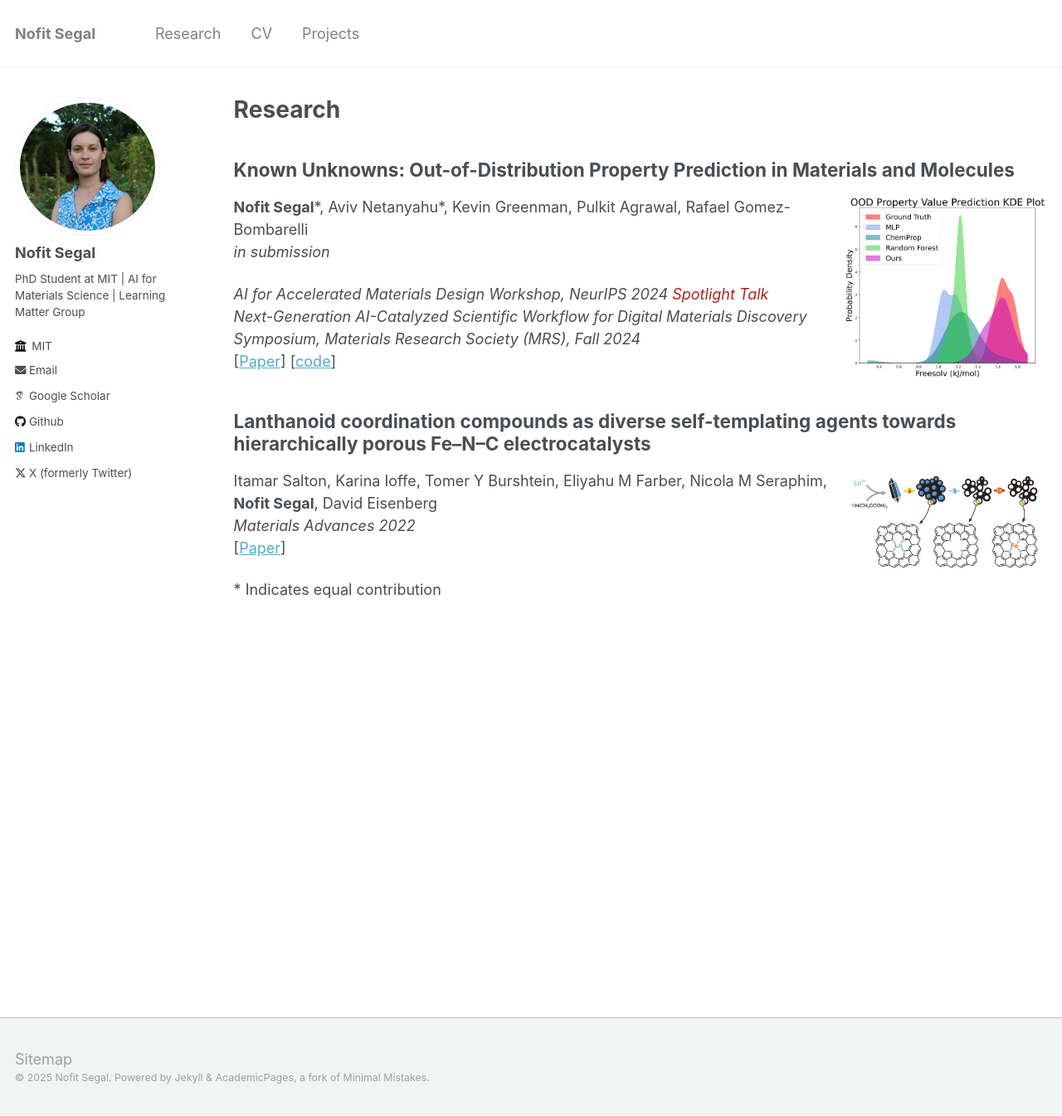
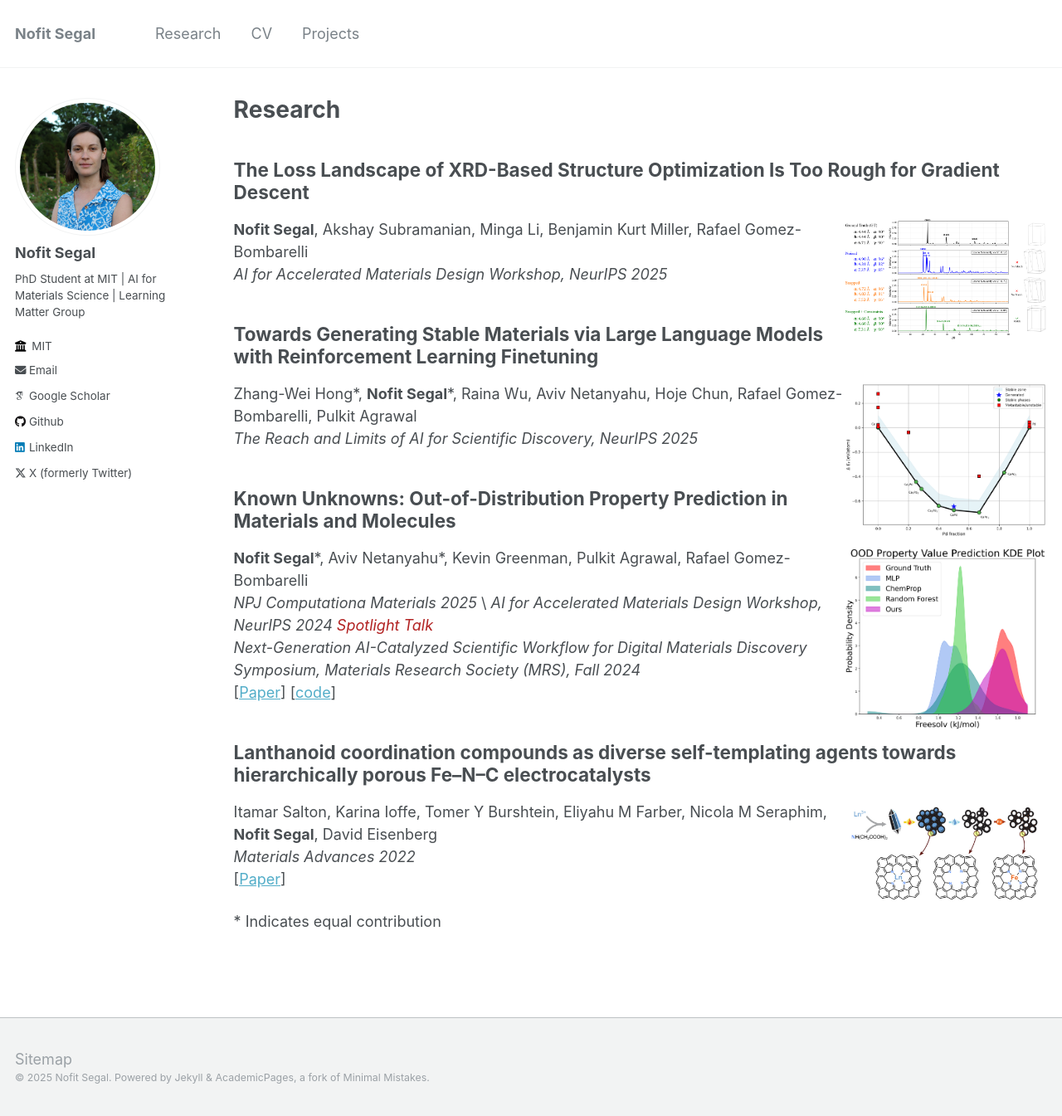
Before and after one commit to nofitsegal/nofitsegal.github.io, a Jekyll site: the page built from _pages/research.md, in a window 1280 px wide and 1345 px high. Shown: the whole window at 83% size. Built offline with Jekyll 4.4.1, drawn with Linux system fonts in a browser that asks for light colours; some web fonts are replaced.

Commit message:
research update

```diff
--- a/_pages/research.md
+++ b/_pages/research.md
@@ -11,17 +11,23 @@ author_profile: true
 
 {% include base_path %}
 
+<h2> The Loss Landscape of XRD-Based Structure Optimization Is Too Rough for Gradient Descent </h2>
+<img align="right" src="../images/XRD-GD/BPO4_xrd_agr_new2.png" width="25%">
+**Nofit Segal**, Akshay Subramanian, Minga Li, Benjamin Kurt Miller, Rafael Gomez-Bombarelli\
+_AI for Accelerated Materials Design Workshop, NeurIPS 2025_
 
+<h2> Towards Generating Stable Materials via Large Language Models with Reinforcement Learning Finetuning </h2>
+<img align="right" src="../images/RL-Mat/binary_phase_diagram_Ca_Pd.png" width="25%">
+Zhang-Wei Hong\*, **Nofit Segal**\*, Raina Wu, Aviv Netanyahu, Hoje Chun, Rafael Gomez-Bombarelli, Pulkit Agrawal  \
+_The Reach and Limits of AI for Scientific Discovery, NeurIPS 2025_
 
 <h2> Known Unknowns: Out-of-Distribution Property Prediction in Materials and Molecules </h2>
-<img align="right" src="../images/ood_preds_kde_compare.png" width="25%">
+<img align="right" src="../images/matex/ood_preds_kde_compare.png" width="25%">
 **Nofit Segal**\*, Aviv Netanyahu\*, Kevin Greenman, Pulkit Agrawal, Rafael Gomez-Bombarelli \
-*in submission*
-
+_NPJ Computationa Materials 2025_ \
 _AI for Accelerated Materials Design Workshop, NeurIPS 2024_ <span style="color:firebrick"> _Spotlight Talk_ </span> \
 _Next-Generation AI-Catalyzed Scientific Workflow for Digital Materials Discovery Symposium, Materials Research Society (MRS), Fall 2024_ \
 [[Paper](https://arxiv.org/abs/2502.05970)]  [[code](https://github.com/learningmatter-mit/matex)]
-<!-- [[Code](https://github.com/DanHrmti/ECRL)]  [[Website](https://sites.google.com/view/entity-centric-rl/)]   -->
 <!-- [[Talk](https://youtu.be/1YJCWyLcGHk?t=1)] -->
 
 <!-- <br/><br/> -->
@@ -33,10 +39,5 @@ _Materials Advances 2022_ \
 [[Paper](https://pubs.rsc.org/en/content/articlepdf/2022/ma/d2ma00596d)]
 
 <!-- <br/><br/> -->
-<!-- <h1> Workshop Papers </h1> -->
-
-<!-- <h2> Known Unknowns: Out-of-Distribution Property Prediction in Materials and Molecules </h2>
-**Nofit Segal**\*, Aviv Netanyahu\*, Kevin Greenman, Pulkit Agrawal, Rafael Gomez-Bombarelli \
-_AI for Accelerated Materials Design , Neurips 2024_ -->
 
 \* Indicates equal contribution
```
Also changed, not shown: _pages/about.md (+5 -5 lines), images/RL-Mat/binary_phase_diagram_Ca_Pd.png (added), images/XRD-GD/BPO4_xrd_agr_new2.png (added), images/matex/ood_preds_kde_compare.png (renamed from images/ood_preds_kde_compare.png).
